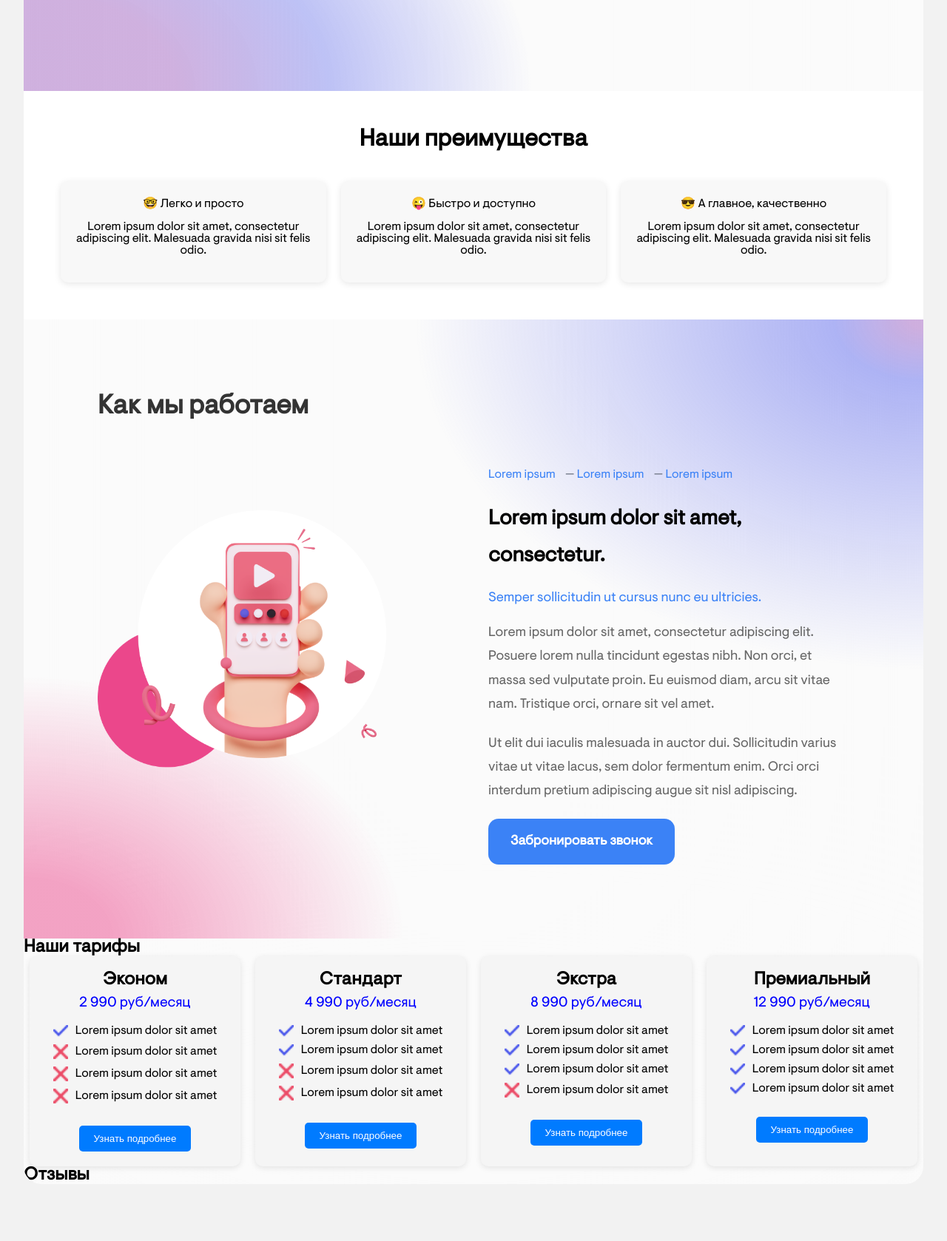
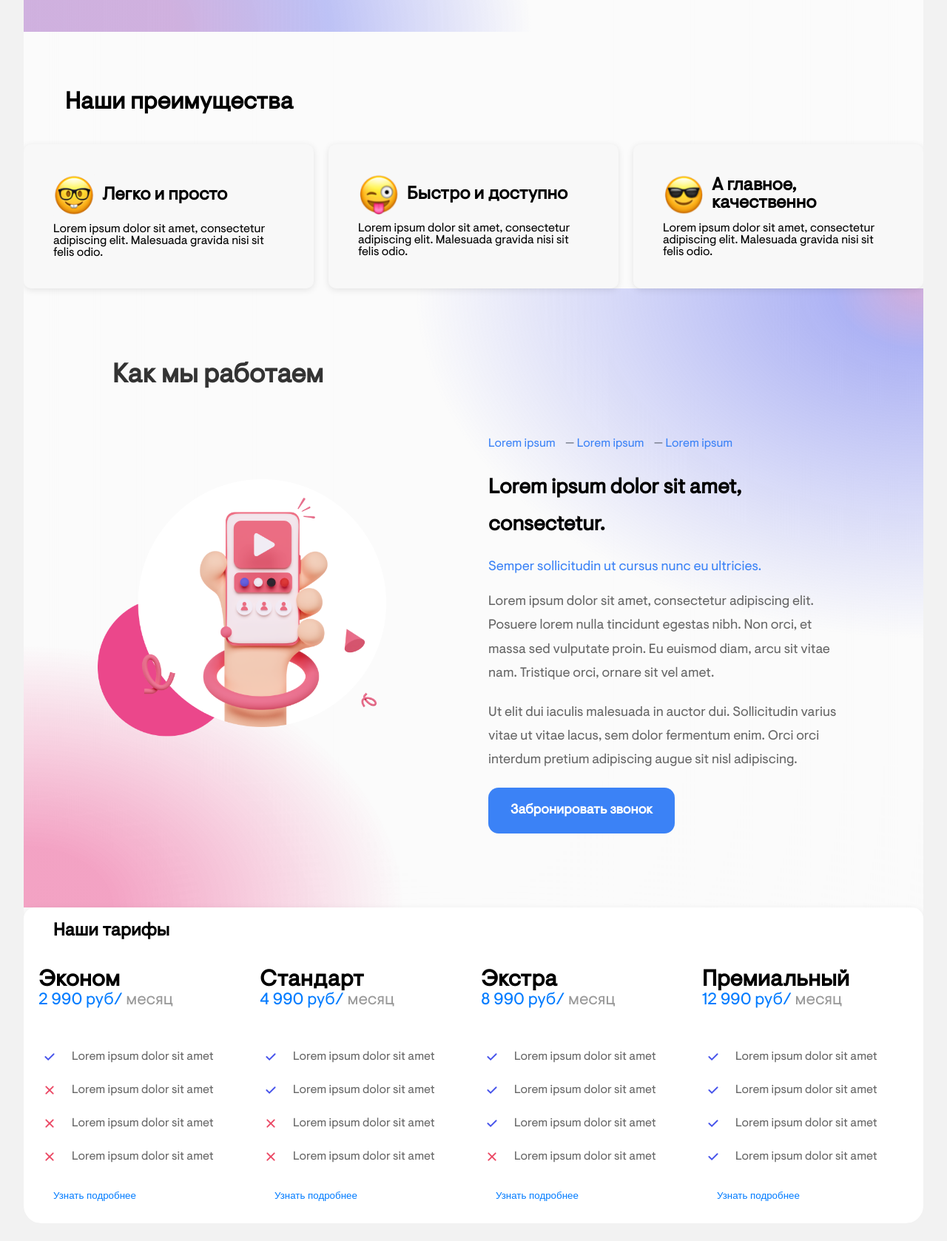
Before and after one commit to renchy88/sprint1, a plain HTML site: page sprint1/index.html in a window 1280 px wide. Shown: the part 780-2458 px from the top of the page at 74% size. Before the commit the page ends 2405 px from the top, so only its background shows below. Drawn offline with Linux system fonts and the light colour scheme.

Commit message:
Add files via upload

```diff
--- a/sprint1/css/lists/advantages.css
+++ b/sprint1/css/lists/advantages.css
@@ -1,14 +1,3 @@
-.advantages {
-    padding: 50px;
-    background-color: #fff;
-    text-align: center;
-}
-
-.advantages h2 {
-    font-size: 32px;
-    margin-bottom: 40px;
-}
-
 .advantages__container {
     display: grid;
     grid-template-columns: repeat(3, 1fr);
@@ -18,10 +7,32 @@
 .advantage {
     background-color: #f8f8f8;
     border-radius: 10px;
-    padding: 20px;
+    padding: 40px;
     box-shadow: 0 2px 10px rgba(0, 0, 0, 0.1);
+    text-align: left;
 }
 
-.advantage p {
-    margin-bottom: 15px;
+.advantage .title-container {
+    display: flex;
+    align-items: center;
+    margin-bottom: 10px;
 }
+
+.advantage img {
+    width: 56px;
+    margin-right: 10px;
+}
+
+.advantage h3 {
+    font-size: 1.5em;
+    margin: 0;
+    font-weight: bold;
+    display: inline-block;
+}
+.advantages h2 {
+    font-size: 32px;
+    margin-bottom: 40px;
+    text-align: left;
+    margin-left: 56px;
+    margin-top: 80px;
+}
--- /dev/null
+++ b/sprint1/css/lists/header.css
@@ -0,0 +1,47 @@
+header {
+    display: flex;
+    align-items: center;
+    justify-content: space-between;
+    padding: 20px;
+    background-color: #fff;
+}
+
+header .logo {
+    font-size: 24px;
+    font-weight: bold;
+    color: #4A90E2;
+}
+
+header nav ul {
+    display: flex;
+    list-style: none;
+}
+
+header nav ul li {
+    margin-right: 30px;
+}
+
+header nav ul li a {
+    text-decoration: none;
+    color: #333;
+}
+
+.language-switch {
+    display: flex;
+    align-items: center;
+}
+
+.language-switch a {
+    margin-right: 20px;
+    text-decoration: none;
+    color: #333;
+}
+
+.login-button {
+    background-color: #4A90E2;
+    color: #fff;
+    border: none;
+    padding: 12px 25px;
+    border-radius: 20px;
+    cursor: pointer;
+}
--- a/sprint1/css/lists/tarifs.css
+++ b/sprint1/css/lists/tarifs.css
@@ -6,56 +6,80 @@
     margin: 0 auto;
 }
 
-.tarif {
-    display: flex;
-    flex-direction: column;
-    align-items: center;
-    padding: 20px;
-    background-color: #f5f5f5;
-    border-radius: 10px;
-    text-align: center;
-    box-shadow: 0 2px 8px rgba(0, 0, 0, 0.1);
+.tarifs__month {
+    color: #666666;
 }
 
-.tarif h3 {
-    font-size: 1.5em;
-    margin-bottom: 10px;
+.tarifs {
+    background-color: #fff;
+    border-radius: 15px;
+    padding: 20px;
+    text-align: left;
+    box-shadow: 0 4px 12px rgba(0, 0, 0, 0.1);
+    transition: transform 0.3s ease;
 }
 
-.tarif p {
-    font-size: 1.2em;
-    margin-bottom: 20px;
-    color: #0000ff;
+.tarifs-header {
+    display: flex;
+    align-items: baseline;
+    justify-content: space-between;
+    margin-bottom: 0;
 }
 
-.tarif ul {
+.tarifs h3 {
+    font-size: 1.9em;
+    margin: 0;
+    color: #000;
+}
+
+.tarifs .price {
+    font-size: 1.4em;
+    color: #007bff;
+    margin-bottom: 50px;
+}
+
+.tarifs .price span {
+    color: #999;
+}
+
+.tarifs ul {
     list-style: none;
     padding: 0;
     margin-bottom: 20px;
 }
 
-.tarif ul li {
+.tarifs ul li {
     display: flex;
     align-items: center;
-    margin-bottom: 10px;
     font-size: 1em;
+    margin-bottom: 15px;
+    color: #666;
 }
 
-.tarif ul li img {
-    margin-right: 10px;
-    width: 20px;
+.tarifs ul li img {
+    margin-right: 15px;
+    width: 30px;
 }
 
-.tarif button {
+.tarifs button {
+    display: inline-block;
     padding: 10px 20px;
-    background-color: #007bff;
-    color: #fff;
+    background-color: white;
+    color: #007bff;
     border: none;
     border-radius: 5px;
     cursor: pointer;
+    text-align: center;
     transition: background-color 0.3s ease;
 }
 
-.tarif button:hover {
+.tarifs button:hover {
     background-color: #0056b3;
+    color: white;
 }
+
+h2 {
+    margin-bottom: 40px;
+    text-align: left;
+    margin-left: 20px;
+}
--- a/sprint1/css/style.css
+++ b/sprint1/css/style.css
@@ -5,6 +5,8 @@
 @import "lists/howwork.css";
 @import "lists/tarifs.css";
 @import "lists/feedback.css";
+@import "lists/header.css";
+
 * {
     margin: 0;
     padding: 0;
@@ -15,6 +17,9 @@ body {
     font-family: "Visuelt Pro", sans-serif;
     background: #F2F2F2;
     font-weight: 400;
+    width: 100%;
+    height: 100%;
+    overflow-x: auto;
 }
 
 .wrapper {
@@ -25,53 +30,12 @@ body {
     backdrop-filter: blur(240px);
     background: rgba(255, 255, 255, 0.65);
 }
-
-header {
-    display: flex;
-    align-items: center;
-    justify-content: space-between;
-    padding: 20px;
-    background-color: #fff;
-}
-
-header .logo {
-    font-size: 24px;
-    font-weight: bold;
-    color: #4A90E2;
-}
-
-header nav ul {
-    display: flex;
-    list-style: none;
-}
-
-header nav ul li {
-    margin-right: 30px;
-}
-
-header nav ul li a {
-    text-decoration: none;
-    color: #333;
-}
-
-.language-switch {
-    display: flex;
-    align-items: center;
-}
-
-.language-switch a {
-    margin-right: 20px;
-    text-decoration: none;
-    color: #333;
-}
-
-.login-button {
-    background-color: #4A90E2;
-    color: #fff;
-    border: none;
-    padding: 12px 25px;
-    border-radius: 20px;
-    cursor: pointer;
+.container{
+    max-width: 1280px;
+    margin: 0 auto;
+    padding: 0 24px;
+    height: auto;
+    width: 100%;
 }
 
 
--- a/sprint1/index.html
+++ b/sprint1/index.html
@@ -27,6 +27,8 @@
     </header>
     <main>
         <section class="hero">
+            <div class="container">
+                <div class="hero__content">
                     <div class="hero__text">
                         <h1>Высокий уровень вовлечения представителей</h1>
                         <form>
@@ -39,8 +41,8 @@
                             <p>Листайте дальше</p>
                         </div>
                     </div>
-            <div class="hero__image">
-                <img src="Images/Picture.png" alt="Rocket">
+                    <img class="hero__image" src="Images/Picture.png" alt="Rocket">
+                </div>
             </div>
         </section>
 
@@ -48,19 +50,29 @@
             <h2>Наши преимущества</h2>
             <div class="advantages__container">
                 <div class="advantage">
-                    <p>🤓 Легко и просто</p>
+                    <div class="title-container">
+                        <img src="Images/Emoji.png" alt="Легко и просто">
+                        <h3>Легко и просто</h3>
+                    </div>
                     <p>Lorem ipsum dolor sit amet, consectetur adipiscing elit. Malesuada gravida nisi sit felis odio.</p>
                 </div>
                 <div class="advantage">
-                    <p>😜 Быстро и доступно</p>
+                    <div class="title-container">
+                        <img src="Images/1Emoji.png" alt="Быстро и доступно">
+                        <h3>Быстро и доступно</h3>
+                    </div>
                     <p>Lorem ipsum dolor sit amet, consectetur adipiscing elit. Malesuada gravida nisi sit felis odio.</p>
                 </div>
                 <div class="advantage">
-                    <p>😎 А главное, качественно</p>
+                    <div class="title-container">
+                        <img src="Images/2Emoji.png" alt="А главное, качественно">
+                        <h3>А главное, качественно</h3>
+                    </div>
                     <p>Lorem ipsum dolor sit amet, consectetur adipiscing elit. Malesuada gravida nisi sit felis odio.</p>
                 </div>
             </div>
         </section>
+
 
         <section class="howwork">
             <div class="howwork__container">
@@ -88,54 +100,56 @@
             <div class="tarifs__container">
                 <div class="tarif">
                     <h3>Эконом</h3>
-                    <p>2 990 руб/месяц</p>
+                    <p class="price">2 990 руб/ <span class="tarifs__month">месяц</span></p>
                     <ul>
-                        <li><img src="Images/YES.png" alt="Да"> Lorem ipsum dolor sit amet</li>
-                        <li><img src="Images/NO.png" alt="Нет"> Lorem ipsum dolor sit amet</li>
-                        <li><img src="Images/NO.png" alt="Нет"> Lorem ipsum dolor sit amet</li>
-                        <li><img src="Images/NO.png" alt="Нет"> Lorem ipsum dolor sit amet</li>
+                        <li><img src="Images/YES.svg" alt="Да"> Lorem ipsum dolor sit amet</li>
+                        <li><img src="Images/NO.svg" alt="Нет"> Lorem ipsum dolor sit amet</li>
+                        <li><img src="Images/NO.svg" alt="Нет"> Lorem ipsum dolor sit amet</li>
+                        <li><img src="Images/NO.svg" alt="Нет"> Lorem ipsum dolor sit amet</li>
                     </ul>
                     <button>Узнать подробнее</button>
                 </div>
                 <div class="tarif">
                     <h3>Стандарт</h3>
-                    <p>4 990 руб/месяц</p>
+                    <p class="price">4 990 руб/ <span class="tarifs__month">месяц</span></p>
                     <ul>
-                        <li><img src="Images/YES.png" alt="Да"> Lorem ipsum dolor sit amet</li>
-                        <li><img src="Images/YES.png" alt="Да"> Lorem ipsum dolor sit amet</li>
-                        <li><img src="Images/NO.png" alt="Нет"> Lorem ipsum dolor sit amet</li>
-                        <li><img src="Images/NO.png" alt="Нет"> Lorem ipsum dolor sit amet</li>
+                        <li><img src="Images/YES.svg" alt="Да"> Lorem ipsum dolor sit amet</li>
+                        <li><img src="Images/YES.svg" alt="Да"> Lorem ipsum dolor sit amet</li>
+                        <li><img src="Images/NO.svg" alt="Нет"> Lorem ipsum dolor sit amet</li>
+                        <li><img src="Images/NO.svg" alt="Нет"> Lorem ipsum dolor sit amet</li>
                     </ul>
                     <button>Узнать подробнее</button>
                 </div>
                 <div class="tarif">
                     <h3>Экстра</h3>
-                    <p>8 990 руб/месяц</p>
+                    <p class="price">8 990 руб/ <span class="tarifs__month">месяц</span></p>
                     <ul>
-                        <li><img src="Images/YES.png" alt="Да"> Lorem ipsum dolor sit amet</li>
-                        <li><img src="Images/YES.png" alt="Да"> Lorem ipsum dolor sit amet</li>
-                        <li><img src="Images/YES.png" alt="Да"> Lorem ipsum dolor sit amet</li>
-                        <li><img src="Images/NO.png" alt="Нет"> Lorem ipsum dolor sit amet</li>
+                        <li><img src="Images/YES.svg" alt="Да"> Lorem ipsum dolor sit amet</li>
+                        <li><img src="Images/YES.svg" alt="Да"> Lorem ipsum dolor sit amet</li>
+                        <li><img src="Images/YES.svg" alt="Да"> Lorem ipsum dolor sit amet</li>
+                        <li><img src="Images/NO.svg" alt="Нет"> Lorem ipsum dolor sit amet</li>
                     </ul>
                     <button>Узнать подробнее</button>
                 </div>
                 <div class="tarif">
                     <h3>Премиальный</h3>
-                    <p>12 990 руб/месяц</p>
+                    <p class="price">12 990 руб/ <span class="tarifs__month">месяц</span></p>
                     <ul>
-                        <li><img src="Images/YES.png" alt="Да"> Lorem ipsum dolor sit amet</li>
-                        <li><img src="Images/YES.png" alt="Да"> Lorem ipsum dolor sit amet</li>
-                        <li><img src="Images/YES.png" alt="Да"> Lorem ipsum dolor sit amet</li>
-                        <li><img src="Images/YES.png" alt="Да"> Lorem ipsum dolor sit amet</li>
+                        <li><img src="Images/YES.svg" alt="Да"> Lorem ipsum dolor sit amet</li>
+                        <li><img src="Images/YES.svg" alt="Да"> Lorem ipsum dolor sit amet</li>
+                        <li><img src="Images/YES.svg" alt="Да"> Lorem ipsum dolor sit amet</li>
+                        <li><img src="Images/YES.svg" alt="Да"> Lorem ipsum dolor sit amet</li>
                     </ul>
                     <button>Узнать подробнее</button>
                 </div>
             </div>
         </section>
-        <section class="feedback">
-            <h2>Отзывы</h2>
 
 
+        <section class="feedback">
+            <div class="container">
+
+            </div>
         </section>
     </main>
 </div>
```
Also changed, not shown: sprint1/css/lists/Hero.css (+13 -16 lines), sprint1/Images/1Emoji.png (added), sprint1/Images/2Emoji.png (added), sprint1/Images/Emoji.png (added), sprint1/Images/NO.svg (added), sprint1/Images/YES.svg (added), sprint1/Images1/Emoji.png (added). Lines whose indentation alone changed are shown as unchanged.
